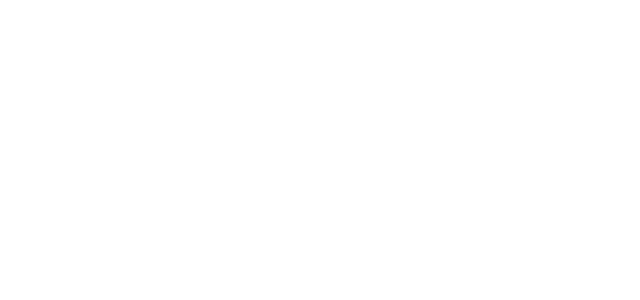
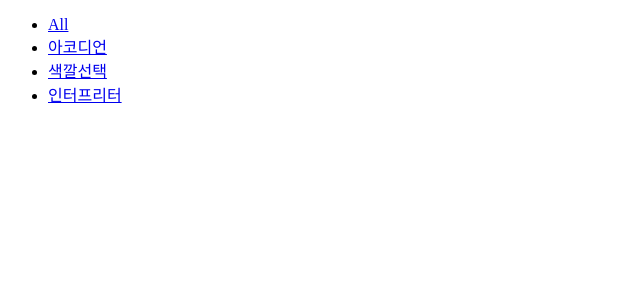
Before and after one commit to HaejinYang/react-vanilla-router, a React (Create React App) app: page / in a window 1280 px wide. Shown: the top 300 px of the page, without its empty margins (0-640 px from the left). Built offline with nearby package versions, Linux system fonts and the light colour scheme; the HTML template or start-up script is replaced by a standard one.

Commit message:
feat: Route가능한 컴포넌트로 개선

```diff
--- a/src/App.tsx
+++ b/src/App.tsx
@@ -2,6 +2,8 @@ import React from "react";
 import { AccordionList } from "./component/Accordion/Accordion";
 import ColorSelector from "./component/ColorSelector/ColorSelector";
 import Interpreter from "./component/Interpreter/Interpreter";
+import Route from "./component/Route/Route";
+import Header from "./component/Header/Header";
 
 const ShowAccordionList = () => {
   if (window.location.pathname === "/accordion") {
@@ -25,9 +27,21 @@ function App() {
   console.log(window.location.pathname);
   return (
     <>
-      {ShowAccordionList()}
-      {ShowColorSelector()}
-      {ShowInterpreter()}
+      <Header />
+      <Route route="/accordion">
+        <AccordionList />
+      </Route>
+      <Route route="/color-selector">
+        <ColorSelector />
+      </Route>
+      <Route route="/interpreter">
+        <Interpreter />
+      </Route>
+      <Route route="/all">
+        <AccordionList />
+        <ColorSelector />
+        <Interpreter />
+      </Route>
     </>
   );
 }
--- /dev/null
+++ b/src/component/Header/Header.tsx
@@ -0,0 +1,24 @@
+import React from "react";
+
+const Header: React.FC = () => {
+  return (
+    <div>
+      <ul>
+        <li>
+          <a href="/all">All</a>
+        </li>
+        <li>
+          <a href="/accordion">아코디언</a>
+        </li>
+        <li>
+          <a href="/color-selector">색깔선택</a>
+        </li>
+        <li>
+          <a href="/interpreter">인터프리터</a>
+        </li>
+      </ul>
+    </div>
+  );
+};
+
+export default Header;
--- /dev/null
+++ b/src/component/Route/Route.tsx
@@ -0,0 +1,12 @@
+import React from "react";
+
+interface RouteProps {
+  route: string;
+  children: React.ReactNode[] | React.ReactNode;
+}
+
+const Route: React.FC<RouteProps> = ({ route, children }) => {
+  return <div>{window.location.pathname === route ? children : null}</div>;
+};
+
+export default Route;
```
